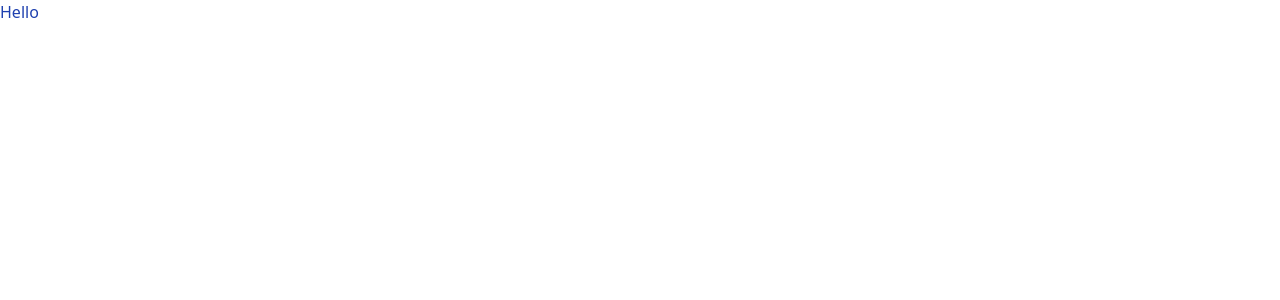
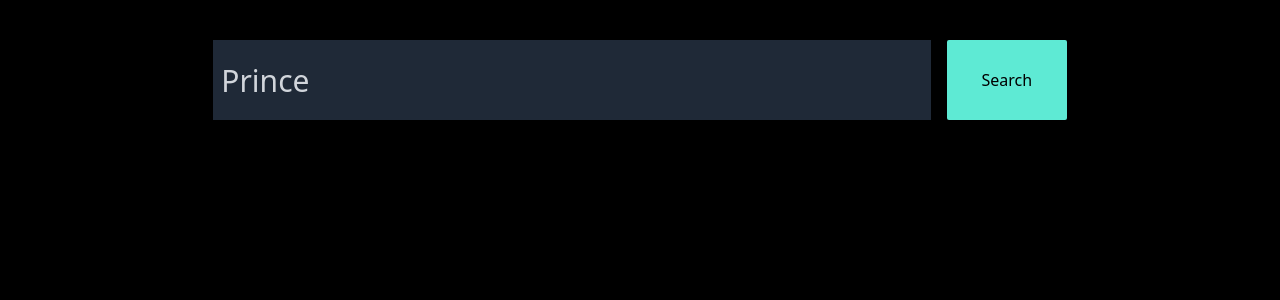
Before and after one commit to ditlexd/album-search, a Next.js app: page / in a window 1280 px wide. Shown: the top 300 px of the page. Built offline with nearby package versions, Linux system fonts and the light colour scheme.

Commit message:
Create autocomplete component

```diff
--- a/components/auto-complete.tsx
+++ b/components/auto-complete.tsx
@@ -0,0 +1,57 @@
+import { useState } from "react";
+import { Combobox } from "@headlessui/react";
+
+const people = [
+  "Prince",
+  "Prince & The Revolution",
+  "Prince Royce",
+  "Eminem",
+  "Nirvana",
+];
+
+type Props = {
+  onInputChange: (input: string) => void;
+};
+export default function AutoComplete({ onInputChange }: Props) {
+  const [selectedPerson, setSelectedPerson] = useState(people[0]);
+  const [query, setQuery] = useState("");
+
+  const filteredPeople =
+    query === ""
+      ? people
+      : people.filter((person) => {
+          return person.toLowerCase().includes(query.toLowerCase());
+        });
+
+  return (
+    <div className={"flex w-full gap-4"}>
+      <Combobox value={selectedPerson} onChange={setSelectedPerson}>
+        <div className={"relative w-full"}>
+          <Combobox.Input
+            className={"h-20 w-full bg-gray-800 pl-2 text-3xl text-gray-300"}
+            onChange={(event) => setQuery(event.target.value)}
+          />
+          <Combobox.Options>
+            <div
+              className={"absolute w-full  bg-gray-800 text-xl text-gray-400"}
+            >
+              <p className={"pl-1"}>Search results</p>
+              <div>
+                {filteredPeople.map((person) => (
+                  <Combobox.Option key={person} value={person}>
+                    {({ selected, active }) => (
+                      <p className={active ? "bg-white" : "" + "pl-3"}>
+                        {person}
+                      </p>
+                    )}
+                  </Combobox.Option>
+                ))}
+              </div>
+            </div>
+          </Combobox.Options>
+        </div>
+      </Combobox>
+      <button className={"w-1/6 rounded-sm bg-teal-300"}>Search</button>
+    </div>
+  );
+}
--- a/pages/index.tsx
+++ b/pages/index.tsx
@@ -1,9 +1,14 @@
 import type { NextPage } from "next";
+import { useEffect } from "react";
+import AutoComplete from "../components/auto-complete";
 
 const Home: NextPage = () => {
+  fetch("/api/hello");
   return (
-    <div className={"text-blue-800"}>
-      <p>Hello</p>
+    <div className={"grid h-screen w-screen grid-cols-6 bg-black pt-10"}>
+      <div className={"col-span-4 col-start-2"}>
+        <AutoComplete onInputChange={(s) => {}} />;
+      </div>
     </div>
   );
 };
```
